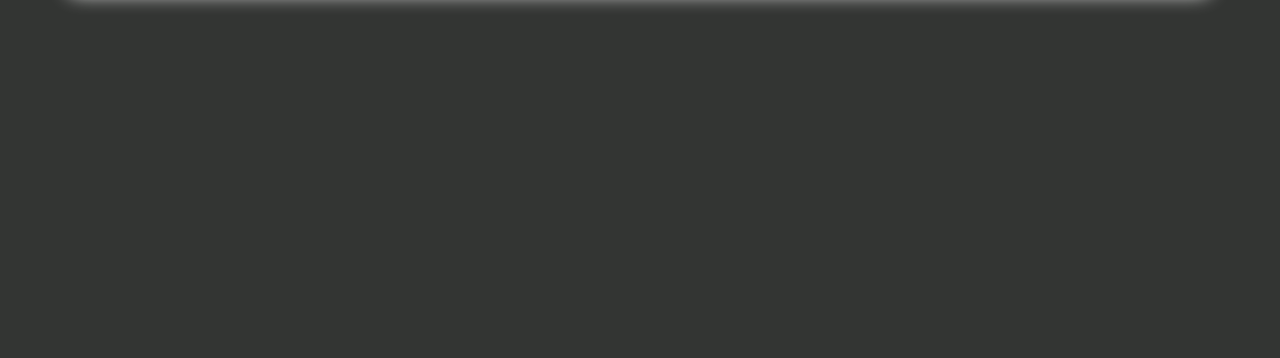
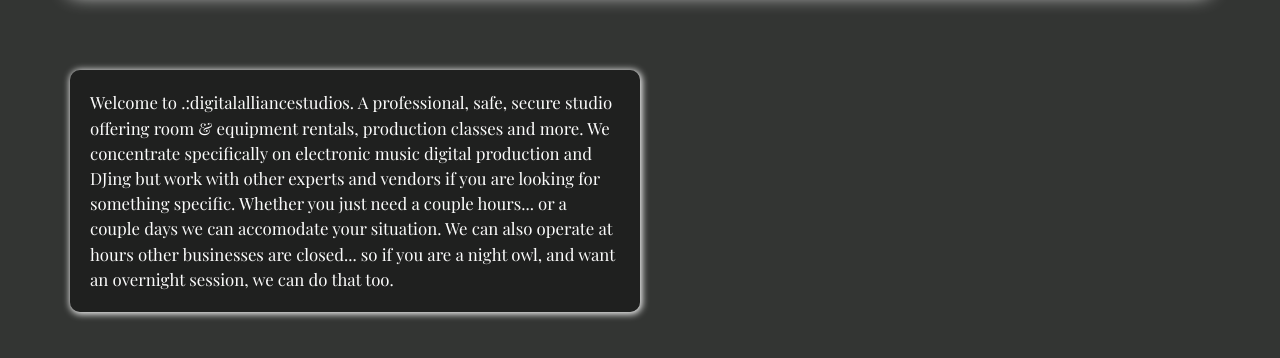
Before and after one commit to wiltrahan/landing_page_project4, a plain HTML site: page index.html in a window 1280 px wide. Shown: the part 182-540 px from the top of the page. Drawn offline with nearby package versions, Linux system fonts and the light colour scheme.

Commit message:
add font, color

```diff
--- a/css/styles.css
+++ b/css/styles.css
@@ -1,6 +1,6 @@
 @import url('https://fonts.googleapis.com/css?family=Open+Sans:300,400');
 @import url('https://fonts.googleapis.com/css?family=Lato|Raleway');
-
+@import url('https://fonts.googleapis.com/css?family=Playfair+Display|Raleway');
 body {
   padding-top: 70px;
   background-color: #333533;
@@ -13,7 +13,7 @@
 }
 
 .navbar-default {
-  background-color: #040404;
+  background-color: #000;
   border: 0;
 }
 
@@ -30,7 +30,7 @@
   font-size: 16px;
 }
 .navbar-default .navbar-nav>li>a:focus, .navbar-default .navbar-nav>li>a:hover{
-  color: #E8EDDF;
+  color: #F5CB5C;
 }
 
 header {
@@ -42,3 +42,15 @@
   border-radius: 10px;
   box-shadow: -1px 2px 19px 2px rgba(252,252,252,1);
 }
+header article p {
+  color: #FCFCFC;
+  margin-top: 80px;
+  line-height: 150%;
+  font-family: 'Playfair Display', serif;
+  max-width: 50%;
+  font-size: 1.2em;
+  padding: 20px;
+  background: rgba(0, 0, 0, 0.4);
+  border-radius: 10px;
+  box-shadow: 1px 1px 7px 1px rgba(252,252,252,1);
+}
--- a/index.html
+++ b/index.html
@@ -31,6 +31,9 @@
 
     <header class="container" id="logo">
       <img src="images/das.jpg" alt="Digital Alliance Studios Logo">
+      <article>
+        <p>Welcome to .:digitalalliancestudios.  A professional, safe, secure studio offering room & equipment rentals, production classes and more. We concentrate specifically on electronic music digital production and DJing but work with other experts and vendors if you are looking for something specific.  Whether you just need a couple hours... or a couple days we can accomodate your situation. We can also operate at hours other businesses are closed... so if you are a night owl, and want an overnight session, we can do that too.</p>
+      </article>
     </header>
 
 
```
